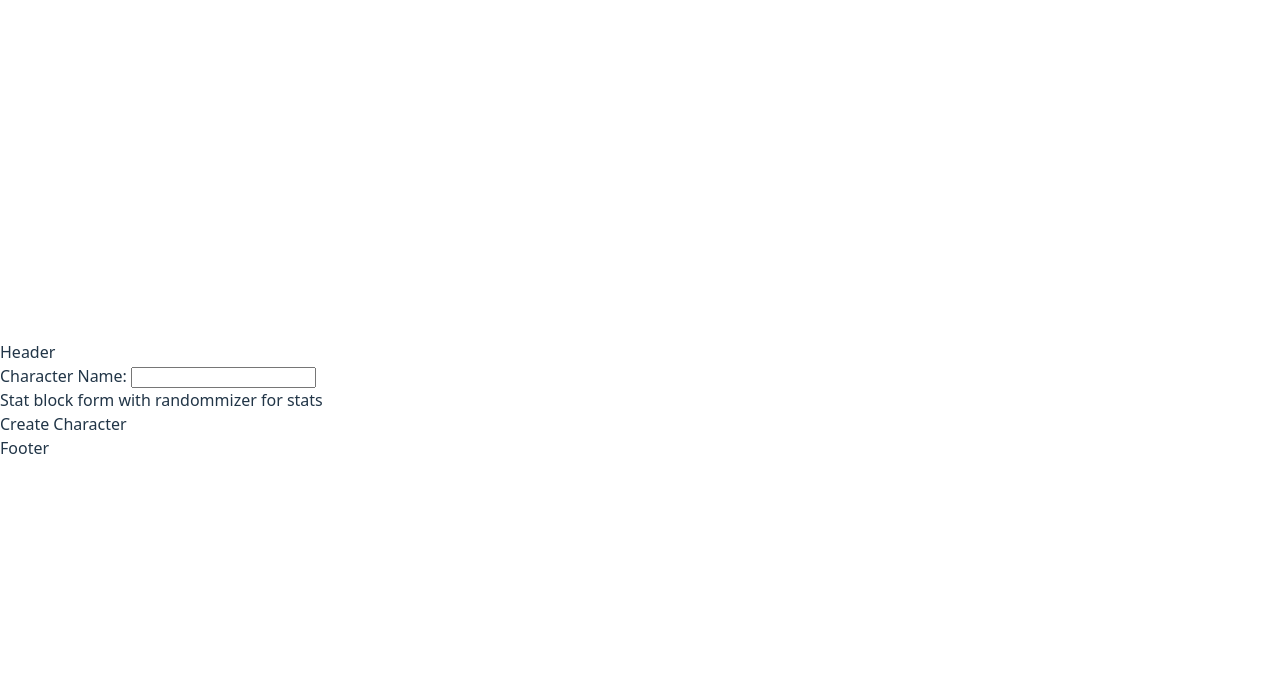
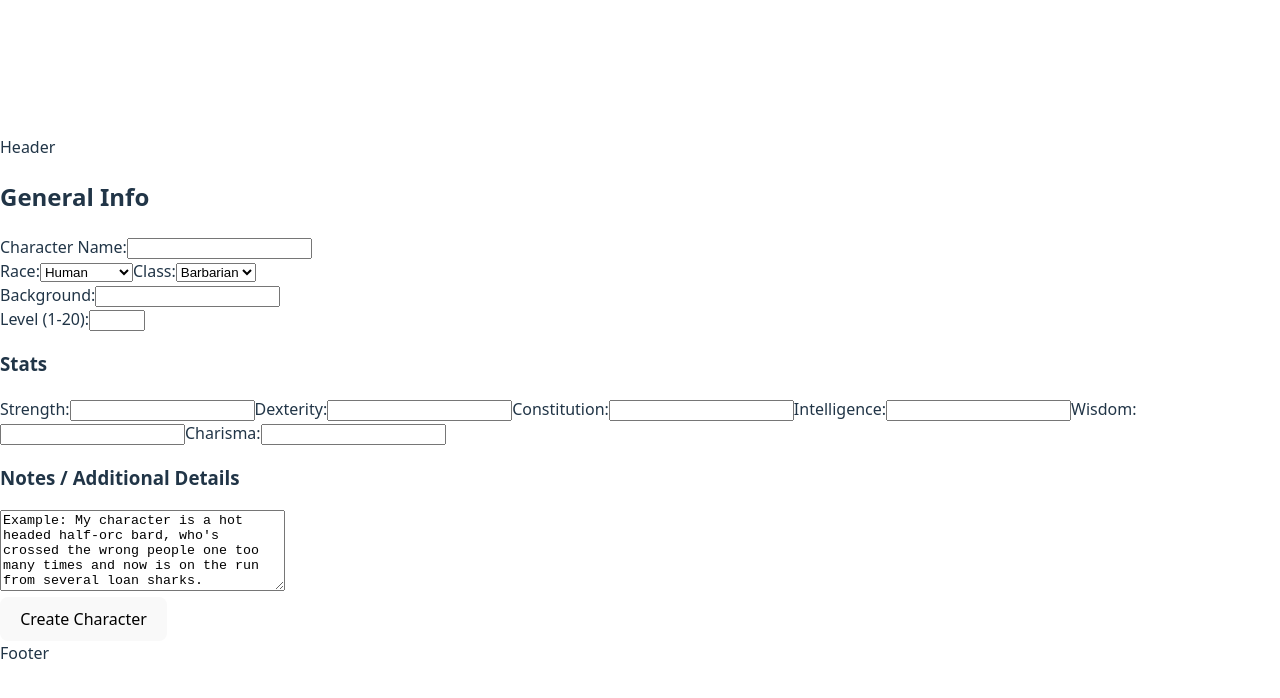
Before and after one commit to SleepyDroids/capstone_325, a React app in the folder frontend/: page /characters/new in a window 1280 px wide. Shown: the top 698 px of the page. Built offline with nearby package versions, Linux system fonts and the light colour scheme; no server answers; the HTML template or start-up script is replaced by a standard one.

Commit message:
wired up form page with corresponding forms to my schema. currently non-functional.

```diff
--- a/frontend/src/pages/CharacterForm.jsx
+++ b/frontend/src/pages/CharacterForm.jsx
@@ -1,25 +1,114 @@
 import { useState, useRef } from "react";
 
+/*
+MVP Needs to be done:
+- Form successfully creates a post request, everything is able to pass through schema
+- Additional validation in form at least for the required fields (name, race, class)
+
+Would be nice, stretch goals:
+- Stat randomizer if user doesn't feel like in putting stats themselves
+- localStorage persistence if user accidentally refreshes the form during input, not all their data is lost ('cos that would legit make me cry if it happened to me)
+    a. localStorage also needs to clear out AFTER user submits a character so the old character info isn't just sitting there in the forms
+*/
+
 export default function CharacterForm({ data }) {
-
   return (
     <div className="form-container">
       <form>
         <div className="form-character">
-     <label htmlFor="name">Character Name:</label> <input type="text" id="name" name="character_name" /> <br />
+          <h2>General Info</h2>
+          <label htmlFor="name">Character Name:</label>
+          <input
+            type="text"
+            id="name"
+            name="character_name"
+            className="char-input"
+            required
+          />
+          <br />
 
+          <label htmlFor="race">Race:</label>
+          <select name="race" id="race" required>
+            <option value="Human">Human</option>
+            <option value="Dragonborn">Dragonborn</option>
+            <option value="Dwarf">Dwarf</option>
+            <option value="Elf">Elf</option>
+            <option value="Half-Elf">Half-Elf</option>
+            <option value="Half-Orc">Half-Orc</option>
+            <option value="Halfling">Halfling</option>
+            <option value="Tiefling">Tiefling</option>
+            <option value="Gnome">Gnome</option>
+          </select>
+
+          <label htmlFor="charClass">Class:</label>
+          <select name="charClass" id="charClass" required>
+            <option value="Barbarian">Barbarian</option>
+            <option value="Bard">Bard</option>
+            <option value="Cleric">Cleric</option>
+            <option value="Druid">Druid</option>
+            <option value="Monk">Monk</option>
+            <option value="Fighter">Fighter</option>
+            <option value="Paladin">Paladin</option>
+            <option value="Ranger">Ranger</option>
+            <option value="Rogue">Rogue</option>
+            <option value="Sorcerer">Sorcerer</option>
+            <option value="Warlock">Warlock</option>
+            <option value="Wizard">Wizard</option>
+          </select>
+
+          <br />
+          <label htmlFor="background">Background:</label>
+          <input
+            type="text"
+            id="background"
+            name="character_bg"
+            className="char-input"
+          />
+        </div>
+
+        <div className="form-level">
+          <label htmlFor="level">Level (1-20):</label>
+          <input type="number" id="level" name="level" min="1" max="20" />
         </div>
 
         <div className="form-stats">
-      Stat block form with randommizer for stats
+          <h3>Stats</h3>
+
+          <label htmlFor="stat_stre">Strength:</label>
+          <input type="number" id="stat_stre" name="stat_stre" min="1" />
+
+          <label htmlFor="stat_dex">Dexterity:</label>
+          <input type="number" id="stat_dex" name="stat_dex" min="1" />
+
+          <label htmlFor="stat_con">Constitution:</label>
+          <input type="number" id="stat_con" name="stat_con" min="1" />
+
+          <label htmlFor="stat_int">Intelligence:</label>
+          <input type="number" id="stat_int" name="stat_int" min="1" />
+
+          <label htmlFor="stat_wis">Wisdom:</label>
+          <input type="number" id="stat_wis" name="stat_wis" min="1" />
+
+          <label htmlFor="stat_cha">Charisma:</label>
+          <input type="number" id="stat_cha" name="stat_cha" min="1" />
+        </div>
+
+        <div className="form-notes">
+          <label htmlFor="notes">
+            <h3>Notes / Additional Details</h3>
+          </label>
+
+          <textarea id="notes" name="notes" rows="5" cols="33">
+            Example: My character is a hot headed half-orc bard, who's crossed
+            the wrong people one too many times and now is on the run from
+            several loan sharks.
+          </textarea>
         </div>
 
         <div className="form-subimt">
-      <submit>Create Character</submit>
+          <button className="submitBtn">Create Character</button>
         </div>
-
       </form>
-
     </div>
-  )
+  );
 }
```
Lines whose indentation alone changed are shown as unchanged.
